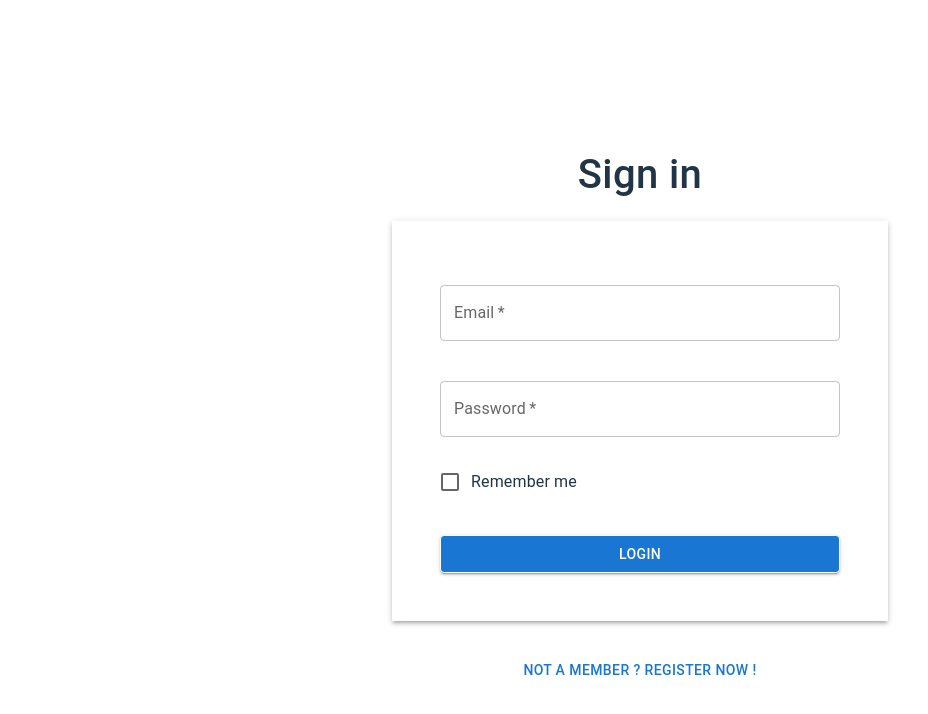
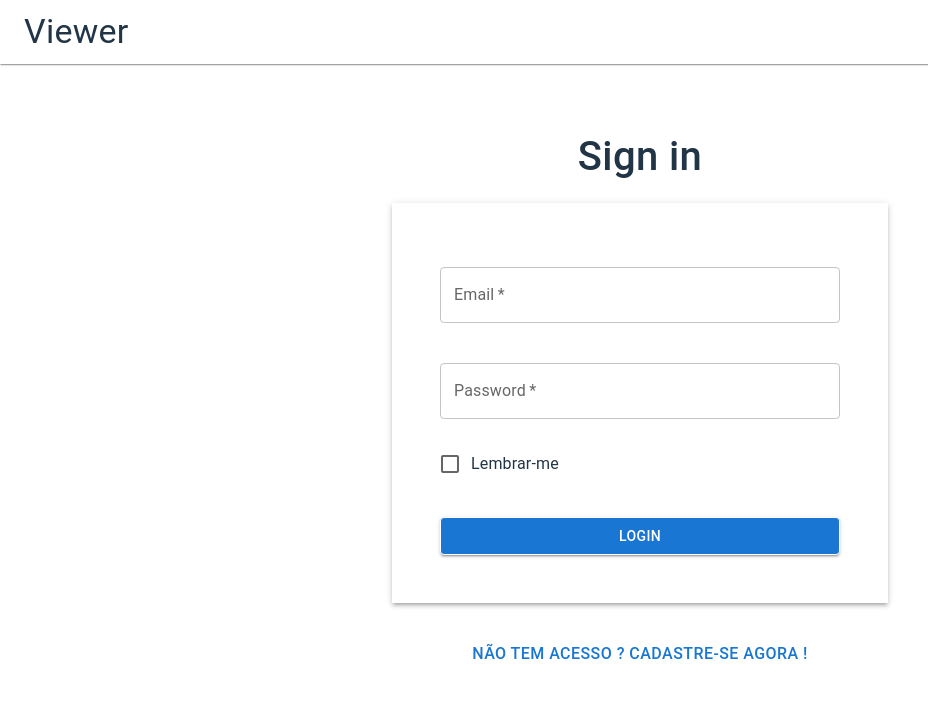
Before and after one commit to tiagooc93/houer-challenge, a React (Vite) app in the folder houer-challenge-frontend/: page /login in a window 1280 px wide. Shown: the top 714 px of the page, without its empty margins (0-928 px from the left). Built offline with nearby package versions, Linux system fonts and the light colour scheme.

Commit message:
feat(frontend): check for auth on login page

```diff
--- a/houer-challenge-frontend/src/LoginPage.jsx
+++ b/houer-challenge-frontend/src/LoginPage.jsx
@@ -6,10 +6,12 @@ import {
   FormControlLabel,
   Checkbox,
 } from "@mui/material";
+
 import { useNavigate } from "react-router-dom";
 import FormControl from "@mui/material/FormControl";
-import { useState } from "react";
+import { useState, useEffect } from "react";
 import { useAuth } from "./AuthContext";
+import SimpleAppBar from "./AppBar";
 
 function Login() {
   const navigate = useNavigate();
@@ -18,7 +20,15 @@ function Login() {
   const [password, setPassword] = useState("");
   const [remember, setRemember] = useState();
 
+  const { isAuthenticated } = useAuth();
+
   const { login } = useAuth();
+
+  useEffect(() => {
+    if (isAuthenticated) {
+      navigate("/");
+    }
+  }, []);
 
   const handleOnSubmitLogin = async () => {
     console.log("Sending login request");
@@ -44,17 +54,7 @@ function Login() {
   };
   return (
     <>
-      <Box
-        sx={{
-          p: 2,
-          fontWeight: "bold",
-          flexGrow: 1,
-          display: "flex",
-        }}
-        width="400px"
-      >
-        <Typography sx={{ fontSize: 40, fontWeight: "medium" }}></Typography>
-      </Box>
+      <SimpleAppBar login="true"></SimpleAppBar>
       <Box
         display="flex"
         flexDirection="column"
@@ -108,7 +108,7 @@ function Login() {
                   color="primary"
                 />
               }
-              label="Remember me"
+              label="Lembrar-me"
             />
 
             <Button
@@ -122,10 +122,10 @@ function Login() {
         </Box>
         <Button
           variant="outlined"
-          sx={{ border: 0, mt: 2 }}
+          sx={{ fontSize: 16, border: 0, mt: 2 }}
           onClick={() => navigate("/register")}
         >
-          Not a member ? Register now !
+          Não tem acesso ? Cadastre-se agora !
         </Button>
       </Box>
     </>
```
